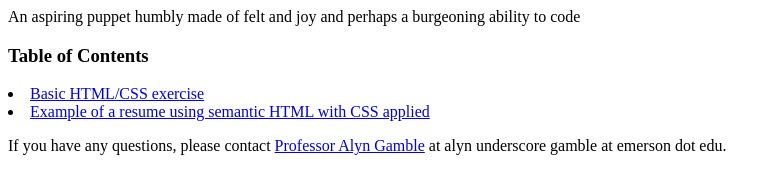
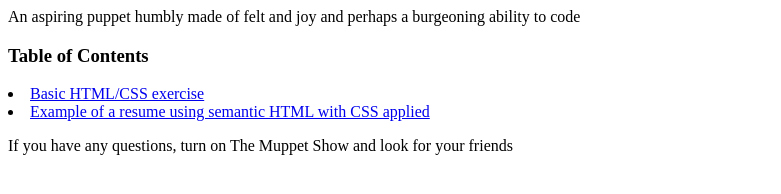
Before and after one commit to CassieMo17/CassieMo17.github.io, a plain HTML site: page index.html in a window 1280 px wide. Shown: the whole page, without its empty margins (0-781 px from the left). Drawn offline with Linux system fonts and the light colour scheme.

Commit message:
Update index.html

```diff
--- a/index.html
+++ b/index.html
@@ -11,6 +11,6 @@ An aspiring puppet humbly made of felt and joy and perhaps a burgeoning ability
 <li><a href="https://codepen.io/Cassandra-Montgomery/pen/JoPzyar">Basic HTML/CSS exercise</a></li>
 <li><a href="https://cassiemo17.github.io/BasicResume.html">Example of a resume using semantic HTML with CSS applied</a></li>
 </p>
-If you have any questions, please contact <a href="https://sites.google.com/view/agamble">Professor Alyn Gamble</a> at alyn underscore gamble at emerson dot edu.
+If you have any questions, turn on The Muppet Show and look for your friends
 </body>
 </html>
```
